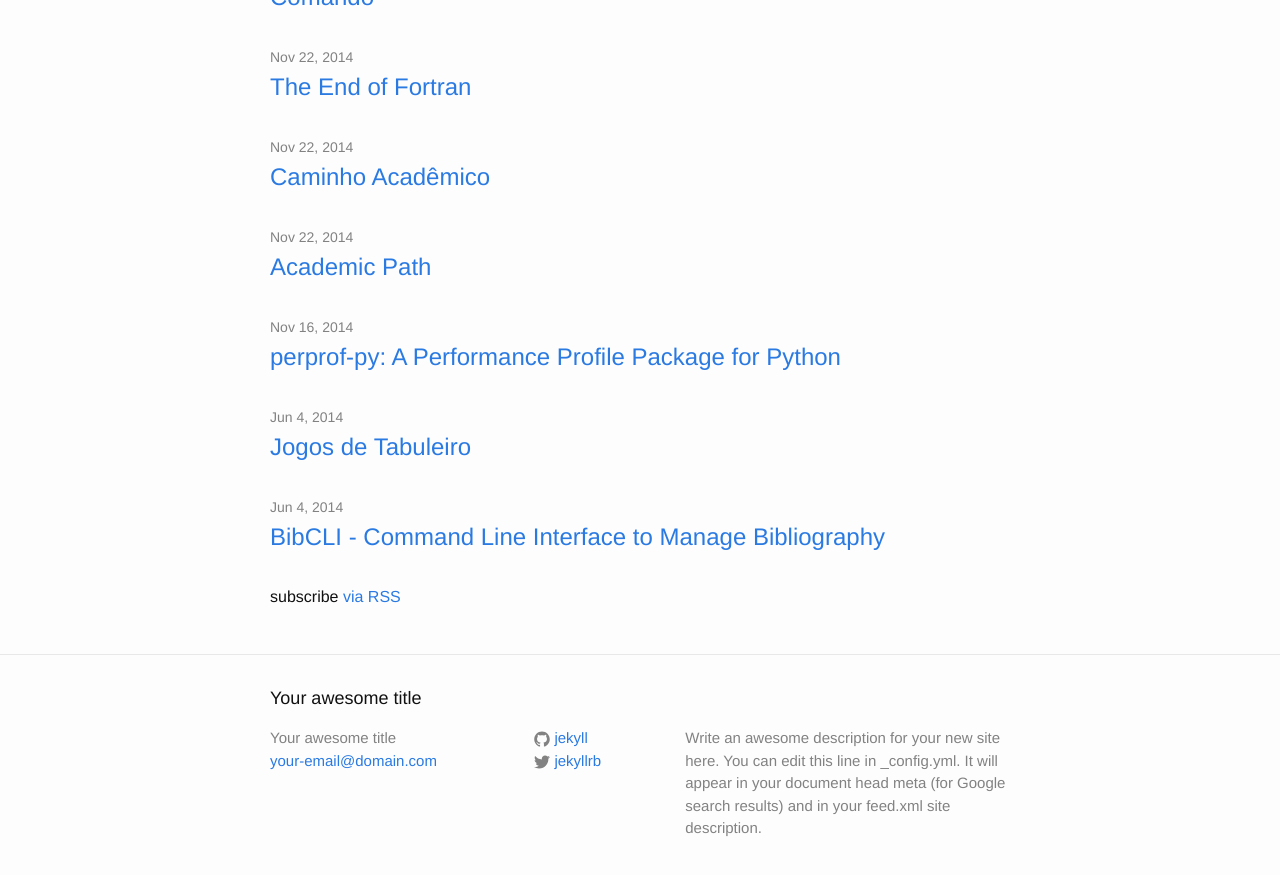
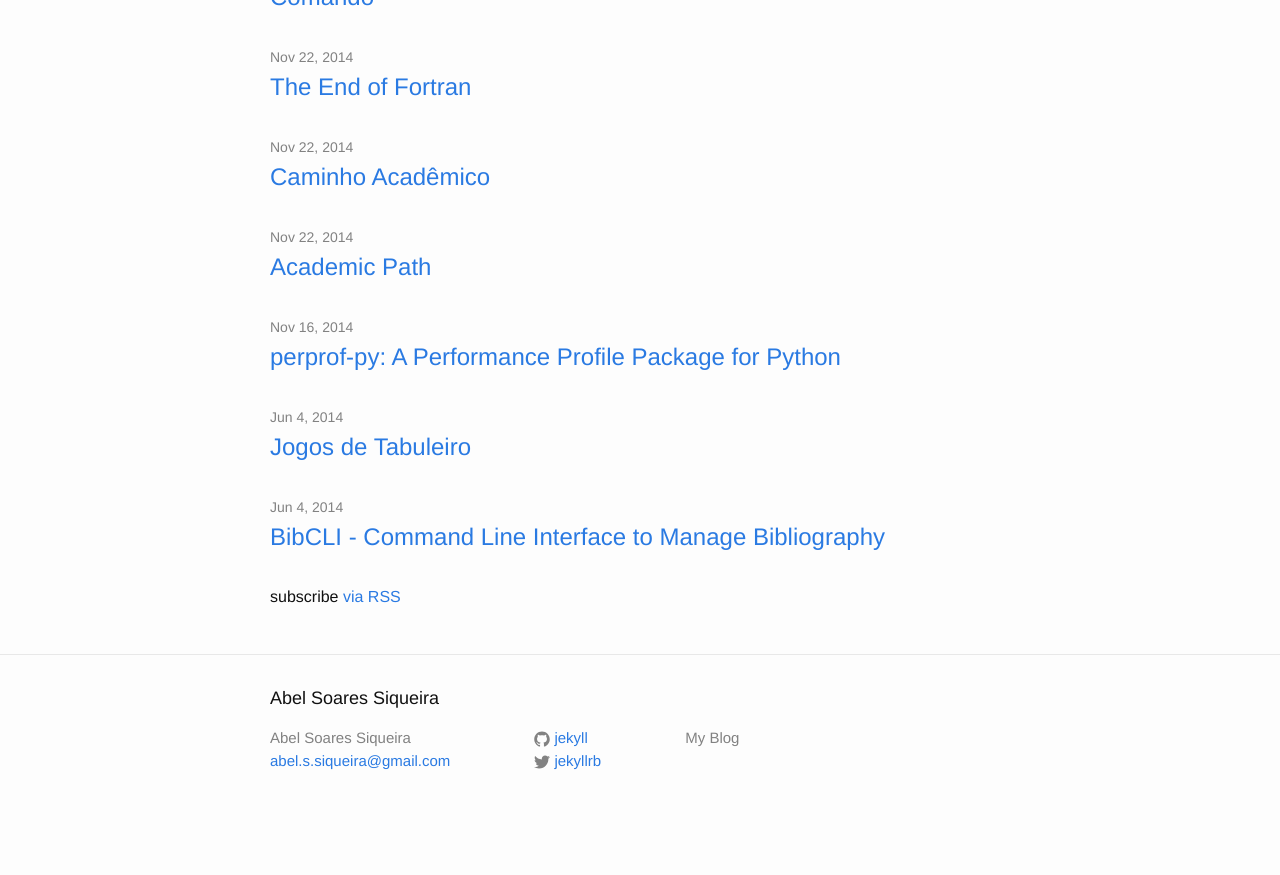
Before and after one commit to eirinin/blog, a Jekyll site: the page built from index.html, in a window 1280 px wide and 900 px high, scrolled down 1406 px. Shown: the top 875 px of the window. Built offline with Jekyll 4.4.1, drawn with Linux system fonts in a browser that asks for light colours; after the commit the page ends 2238 px from its top, so only the background shows below that; some of the changed text lies outside the part shown.

Commit message:
Update _config.yml

```diff
--- a/_config.yml
+++ b/_config.yml
@@ -1,12 +1,10 @@
 # Site settings
-title: Your awesome title
-email: your-email@domain.com
+title: Abel Soares Siqueira
+email: abel.s.siqueira@gmail.com
 description: > # this means to ignore newlines until "baseurl:"
-  Write an awesome description for your new site here. You can edit this
-  line in _config.yml. It will appear in your document head meta (for
-  Google search results) and in your feed.xml site description.
-baseurl: "" # the subpath of your site, e.g. /blog/
-url: "http://yourdomain.com" # the base hostname & protocol for your site
+  My Blog
+baseurl: "/blog/" # the subpath of your site, e.g. /blog/
+#url: "http://yourdomain.com" # the base hostname & protocol for your site
 twitter_username: jekyllrb
 github_username:  jekyll
 
```
